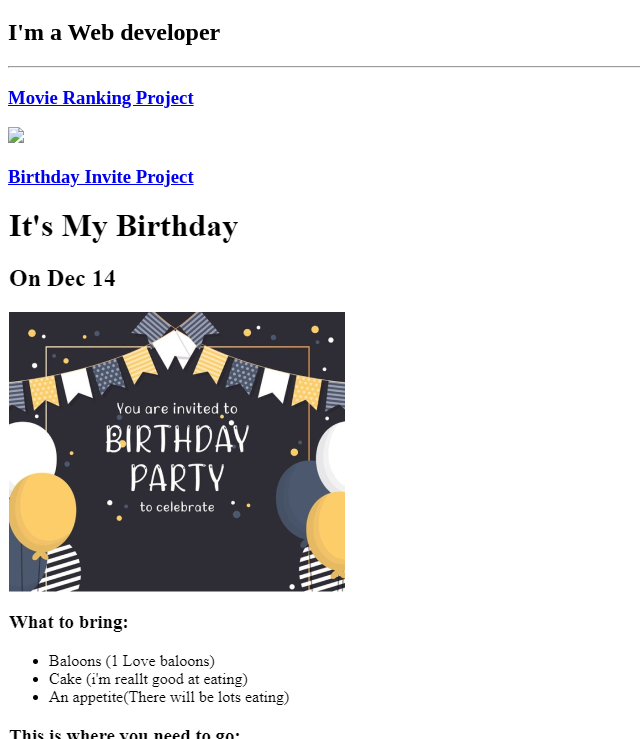
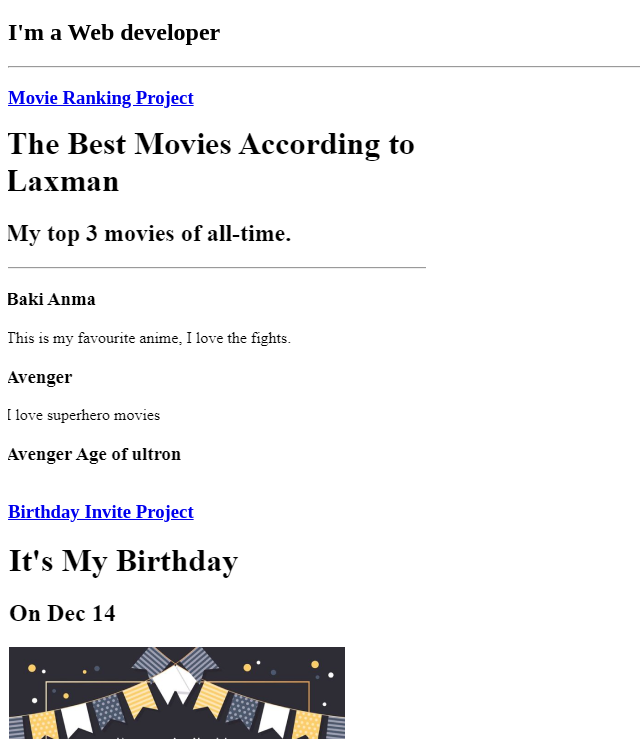
Before and after one commit to LaxmanChampia/html-portfolio, a plain HTML site: page index.html in a window 1280 px wide. Shown: the part 61-800 px from the top of the page, without its empty margins (0-640 px from the left). Drawn offline with Linux system fonts and the light colour scheme.

Commit message:
Add files via upload

```diff
--- a/index.html
+++ b/index.html
@@ -9,7 +9,7 @@
     <h2>I'm a Web developer</h2>
     <hr>
 <h3><a href="./public/movie-ranking.html"> Movie Ranking Project </a></h3>
-    <img src="../4.3 HTML Porfolio Project/assets/images/Movie Ranking.png">
+    <img src="./assets/images/movie.png">
     <h3><a href="./public/birthday-invite.html"> Birthday Invite Project </a></h3>
     <img src="./assets/images/birthday invitation project.png">
     <a href="./public/about.html">About me</a>
```
Also changed, not shown: assets/images/movie.png (added).
